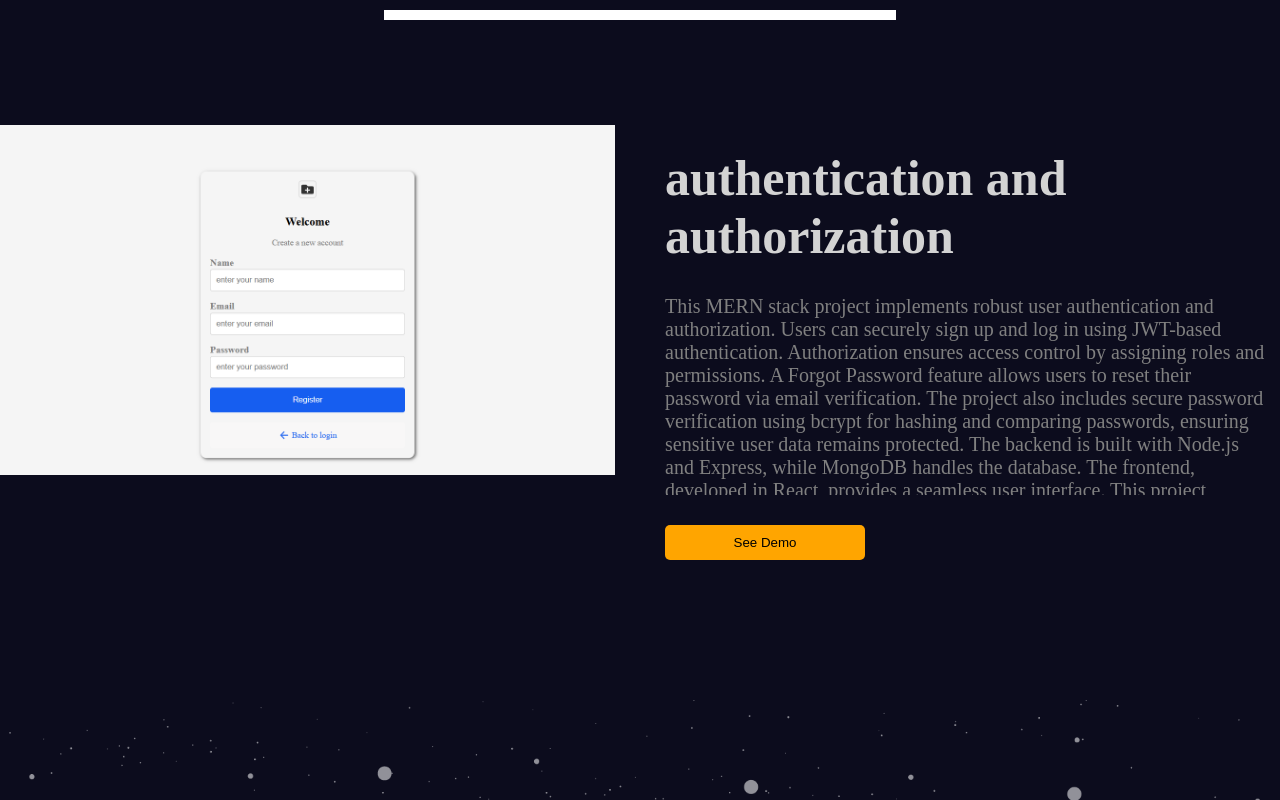
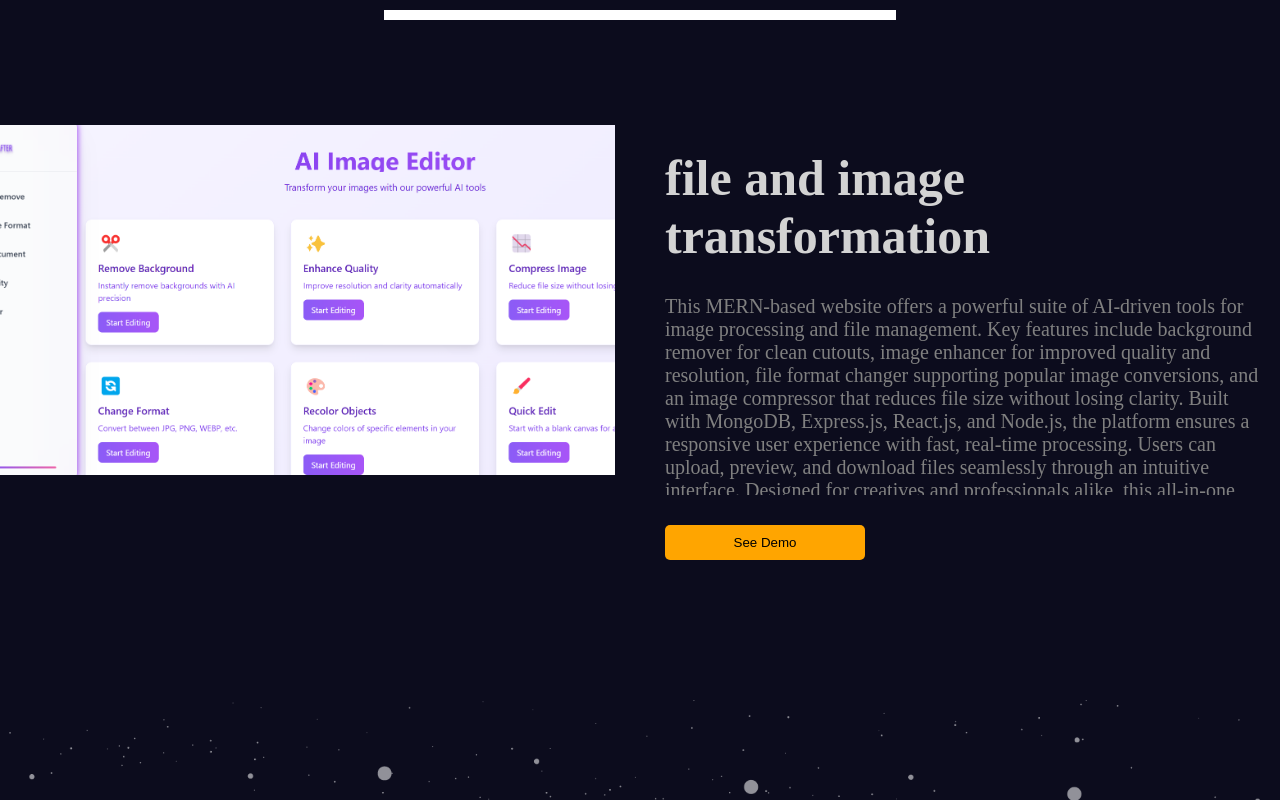
Before and after one commit to morer5899/portfolio_frontend, a React (Vite) app: page / in a window 1280 px wide. Shown: the part 2500-3300 px from the top of the page. Built offline with nearby package versions, Linux system fonts and the light colour scheme.

Commit message:
Update Projects.jsx

```diff
--- a/src/components/Projects/Projects.jsx
+++ b/src/components/Projects/Projects.jsx
@@ -7,17 +7,18 @@ import item2 from "../../assets/visioncrafter.png";
 
 const items = [
   {
+    id: 2,
+    title: "file and image transformation",
+    img: item2,
+    link:"https://visioncrafter.vercel.app",
+    desc: "This MERN-based website offers a powerful suite of AI-driven tools for image processing and file management. Key features include background remover for clean cutouts, image enhancer for improved quality and resolution, file format changer supporting popular image conversions, and an image compressor that reduces file size without losing clarity. Built with MongoDB, Express.js, React.js, and Node.js, the platform ensures a responsive user experience with fast, real-time processing. Users can upload, preview, and download files seamlessly through an intuitive interface. Designed for creatives and professionals alike, this all-in-one solution simplifies and streamlines image editing and optimization tasks."
+  },
+  {
     id: 1,
     title: "authentication and authorization",
     img: item1,
     link:"https://authentication-frontend-dusky.vercel.app",
     desc: "This MERN stack project implements robust user authentication and authorization. Users can securely sign up and log in using JWT-based authentication. Authorization ensures access control by assigning roles and permissions. A Forgot Password feature allows users to reset their password via email verification. The project also includes secure password verification using bcrypt for hashing and comparing passwords, ensuring sensitive user data remains protected. The backend is built with Node.js and Express, while MongoDB handles the database. The frontend, developed in React, provides a seamless user interface. This project follows best practices for security and scalability in modern web applications."
-  },  {
-    id: 2,
-    title: "file and image transformation",
-    img: item2,
-    link:"https://visioncrafter.vercel.app",
-    desc: "This MERN-based website offers a powerful suite of AI-driven tools for image processing and file management. Key features include background remover for clean cutouts, image enhancer for improved quality and resolution, file format changer supporting popular image conversions, and an image compressor that reduces file size without losing clarity. Built with MongoDB, Express.js, React.js, and Node.js, the platform ensures a responsive user experience with fast, real-time processing. Users can upload, preview, and download files seamlessly through an intuitive interface. Designed for creatives and professionals alike, this all-in-one solution simplifies and streamlines image editing and optimization tasks."
   },
 ];
 
```
